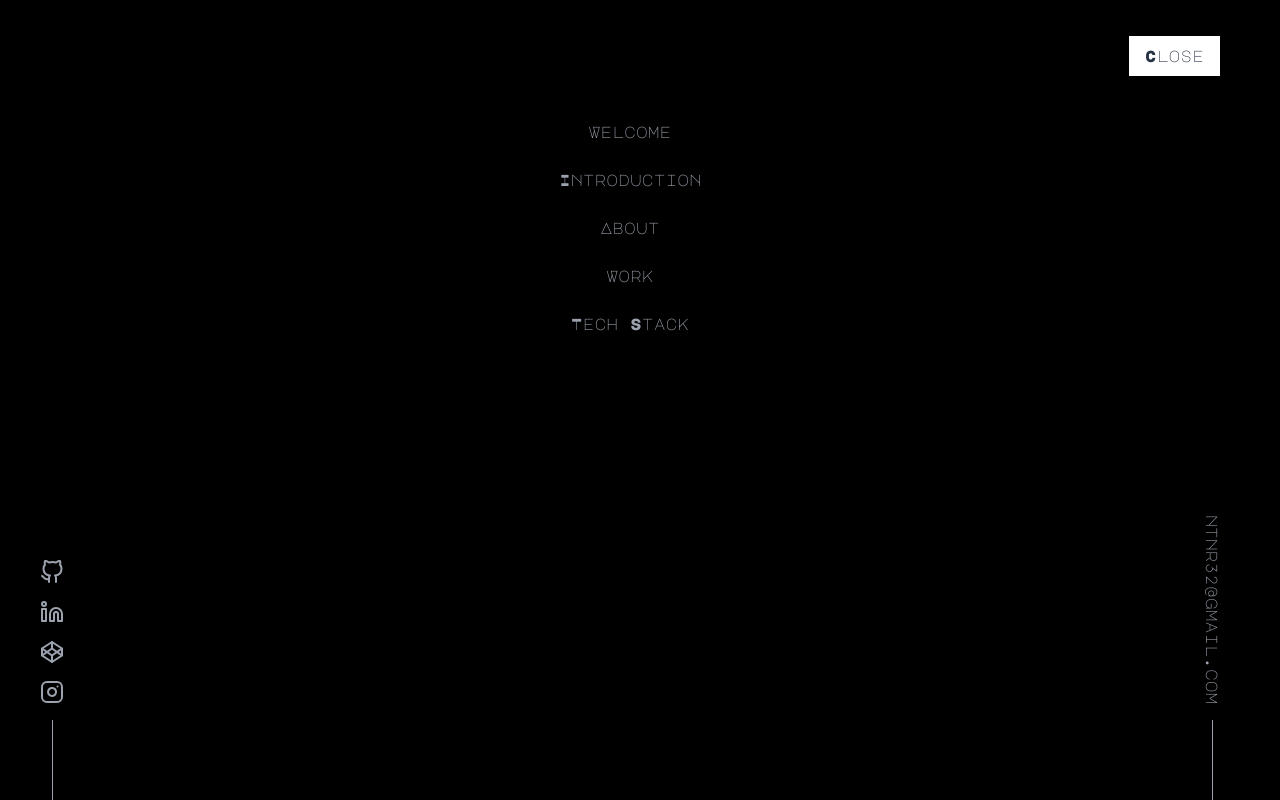
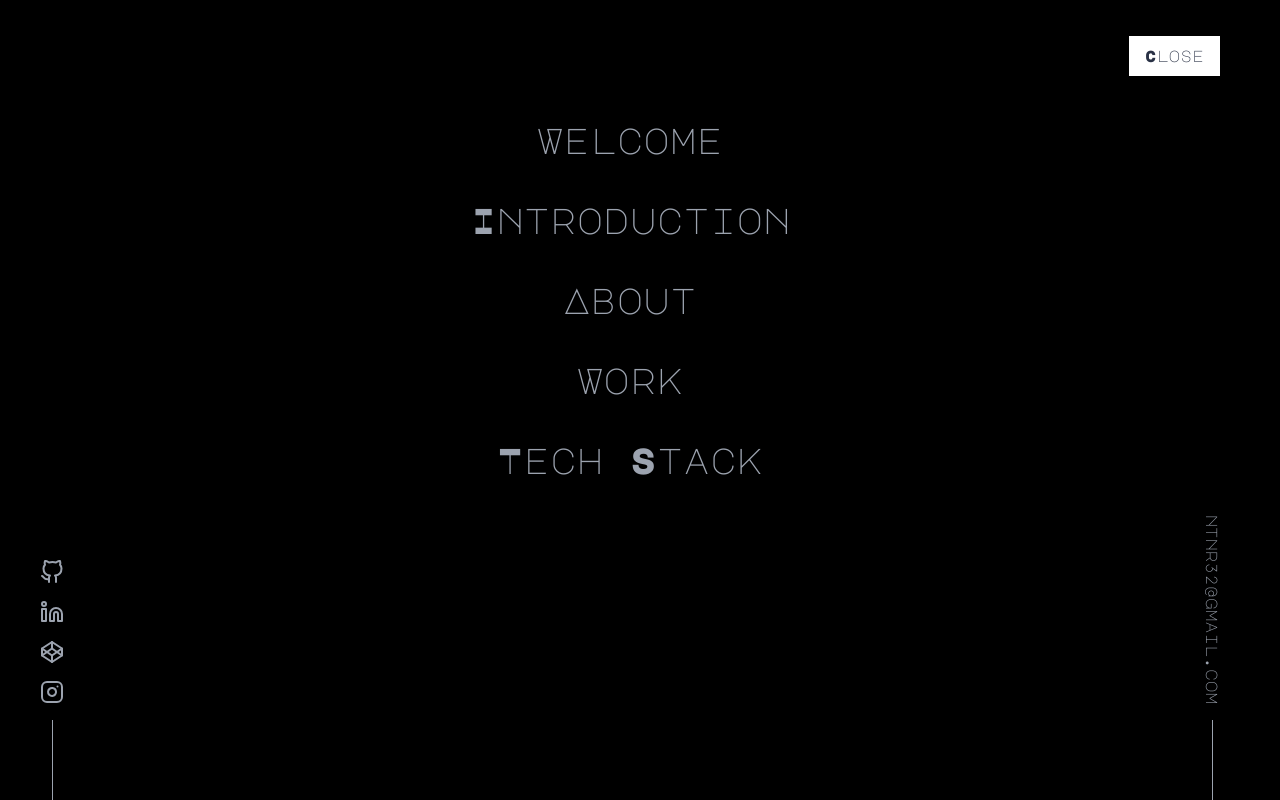
Before and after one commit to ntnr32/my-portfolio, a Next.js app: page /tech-stack in a window 1280 px wide. Both pictures are taken after a click on the button "MENU". Built offline with nearby package versions, Linux system fonts and the light colour scheme.

Commit message:
feat (animate): animate using framer-motion

```diff
--- a/components/ui/nav/NavBar.tsx
+++ b/components/ui/nav/NavBar.tsx
@@ -1,10 +1,10 @@
 import React, { useState } from 'react'
-import { Button } from 'components/controls'
+import { motion, AnimatePresence } from 'framer-motion'
 import * as CONSTANT from 'utils/constant'
 import { Logo } from '..'
+import { Button } from 'components/controls'
 import { VscMenu } from 'react-icons/vsc'
 import NavMenu from './NavMenu'
-import Link from 'next/link'
 
 const sayHello = () => {
     window.location.href = `mailto:${CONSTANT.EMAIL_ADDRESS}`
@@ -44,7 +44,9 @@ const NavBar = () => {
                     Menu
                 </Button>
             </div>
-            {open && <NavMenu open={open} setOpen={setOpen} />}
+            <AnimatePresence>
+                {open && <NavMenu open={open} setOpen={setOpen} />}
+            </AnimatePresence>
         </header >
     )
 }
--- a/components/ui/nav/NavMenu.tsx
+++ b/components/ui/nav/NavMenu.tsx
@@ -1,5 +1,5 @@
 import React from 'react'
-import Link from 'next/link';
+import { motion } from 'framer-motion'
 import { GrClose } from 'react-icons/gr';
 import { Button } from 'components/controls';
 import { useRouter } from 'next/router';
@@ -12,43 +12,84 @@ const menuItems = [
     {
         name: 'Welcome',
         id: 'welcome',
-        path: '/#welcome'
+        path: '/#welcome',
+        transitionDelay: 0.8,
+        exitDelay: 1
     }, {
         name: 'Introduction',
         id: 'introduction',
-        path: '/#introduction'
+        path: '/#introduction',
+        transitionDelay: 0.7,
+        exitDelay: 0.8
     }, {
         name: 'About',
         id: 'about',
-        path: '/#about'
+        path: '/#about',
+        transitionDelay: 0.6,
+        exitDelay: 0.6
     }, {
         name: 'Work',
         id: 'work',
-        path: '/#work'
+        path: '/#work',
+        transitionDelay: 0.5,
+        exitDelay: 0.4
     }, {
         name: 'Tech Stack',
         id: 'tech-stack',
-        path: '/tech-stack'
+        path: '/tech-stack',
+        transitionDelay: 0.4,
+        exitDelay: 0.2
     },
 ];
+
+const variants = {
+    exit: {
+        opacity: 0,
+        height: 0,
+        transition: {
+            ease: "easeInOut",
+            duration: 0.3,
+            delay: 1.2
+        }
+    }
+}
 
 const NavMenu: React.FC<NavMenuProps> = ({ open, setOpen }) => {
 
     const router = useRouter();
 
     return (
-        <>
-            <div className={`z-0 fixed w-30 h-30 bg-black sm:pr-5 h-screen w-screen`}>
+        <motion.div
+            initial={{ height: 0, opacity: 0 }}
+            animate={{ height: "100vh", opacity: 1 }}
+            variants={variants}
+            transition={{ duration: 0.5 }}
+            exit="exit"
+            className={`z-0 fixed w-30 h-30 bg-black sm:pr-5 h-screen w-screen`}>
             <div className='grid justify-end h-20 md:my-4 md:px-10 min-w-full'>
                 <Button className='my-auto mx-5 sm:mx-0' onClick={() => setOpen(!open)} leadIcon={<GrClose />} >
                     Close
                 </Button>
             </div>
-                <ul className="grid gap-2">
+            <ul className="grid gap-6">
                 {
-                        menuItems.map(({ name, id, path }) => {
+                    menuItems.map(({ name, id, path, exitDelay, transitionDelay }) => {
                         return (
-                                <li key={id} className="transition-all hover:border-b-2 border-gray-200 p-2 m-auto text-gray-400 hover:text-white">
+                            <motion.li
+                                key={id}
+                                initial={{ y: 40, opacity: 0 }}
+                                animate={{ y: 0, opacity: 1 }}
+                                transition={{ duration: transitionDelay }}
+                                exit={{
+                                    opacity: 0,
+                                    y: 40,
+                                    transition: {
+                                        ease: "easeInOut",
+                                        delay: exitDelay
+                                    }
+                                }}
+
+                                className="transition-all text-4xl hover:border-b-2 border-gray-200 p-2 m-auto text-gray-400 hover:text-white">
                                 <button
                                     onClick={() => {
                                         setOpen(!open);
@@ -57,13 +98,12 @@ const NavMenu: React.FC<NavMenuProps> = ({ open, setOpen }) => {
                                     className="">
                                     {name}
                                 </button>
-                                </li>
+                            </motion.li>
                         )
                     })
                 }
             </ul>
-            </div>
-        </>
+        </motion.div>
     )
 }
 
--- a/pages/tech-stack.tsx
+++ b/pages/tech-stack.tsx
@@ -1,10 +1,15 @@
 import React from 'react'
-import { NavBar } from 'components'
+import { motion, AnimatePresence } from 'framer-motion'
 
 const TechStack = () => {
     return (
-        <div>
-            Tech Stack
+        <div className='grid place-content-center h-screen'>
+            <motion.h1
+                initial={{ opacity: 0 }}
+                animate={{ opacity: 1 }}
+            >
+                tech stack
+            </motion.h1>
         </div>
     )
 }
```
Lines whose indentation alone changed are shown as unchanged.
